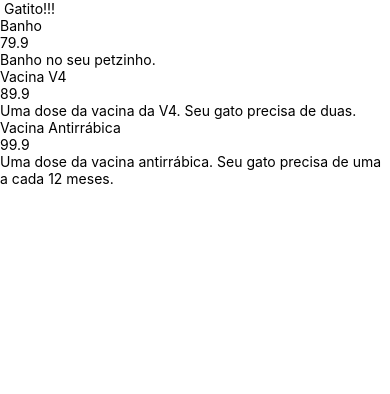
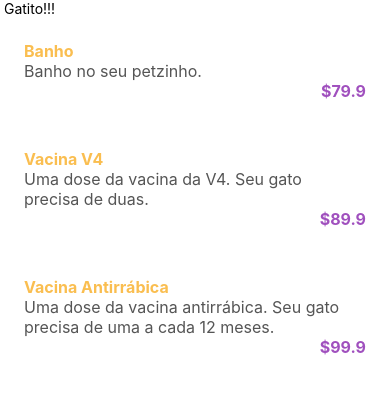
Before and after one commit to lia-dias/gatito-petshop-alura, a React Native app: screen / in a window 390 px wide. Shown: the top 394 px of the page. Built offline with nearby package versions, Linux system fonts and the light colour scheme.

Commit message:
Add estilos globais e item

```diff
--- /dev/null
+++ b/src/estilos.js
@@ -0,0 +1,15 @@
+import { StyleSheet } from 'react-native';
+
+export default StyleSheet.create({
+  preencher: {
+    flex: 1,
+  }
+});
+
+export const cores = {
+  roxo: '#A050BE',
+  laranja: '#FABE50',
+  escuro: '#555555',
+  claro: '#fff',
+  cinza: '#C7C7C7',
+};
--- /dev/null
+++ b/src/telas/servicos/Item/estilo.js
@@ -0,0 +1,51 @@
+import { StyleSheet } from 'react-native';
+import { cores } from '../../../estilos';
+
+export default StyleSheet.create({
+  informacao: {
+    padding: 24
+  },
+  nome: {
+    color: cores.laranja,
+    fontWeight: 'bold',
+    fontSize: 16,
+  },
+  calculo: {
+    color: cores.escuro,
+    fontSize: 14,
+    marginVertical: 8,
+  },
+  preco: {
+    color: cores.roxo,
+    fontSize: 16,
+    fontWeight: 'bold',
+    textAlign: 'right',
+  },
+  divisor: {
+    marginHorizontal: 24,
+    borderBottomWidth: 1,
+    borderBottomColor: cores.cinza,
+  },
+  carrinho: {
+    paddingHorizontal: 24,
+    paddingBottom: 24,
+    flexDirection: 'row',
+    justifyContent: 'space-between',
+    alignItems: 'center',
+    flexWrap: 'wrap',
+  },
+  valor: {
+    flexDirection: 'row',
+    alignItems: 'center',
+    marginBottom: 10,
+    flexWrap: 'wrap',
+  },
+  descricao: {
+    color: cores.escuro,
+    fontSize: 16,
+    marginRight: 8,
+  },
+  quantidade: {
+    width: 42,
+  }
+});
--- a/src/telas/servicos/Item/index.js
+++ b/src/telas/servicos/Item/index.js
@@ -1,11 +1,12 @@
-import { Text } from "react-native";
+import { Text, View } from "react-native";
+import estilo from "./estilo";
 
 export default function Item({nome, preco, descricao}) {
     return (
-        <>
-            <Text>{nome}</Text>
-            <Text>{preco}</Text>
-            <Text>{descricao}</Text>
-        </>
+        <View style={estilo.informacao}>
+            <Text style={estilo.nome}>{nome}</Text>
+            <Text style={estilo.descricao}>{descricao}</Text>
+            <Text style={estilo.preco}>${preco}</Text>
+        </View>
     )
 }
```
